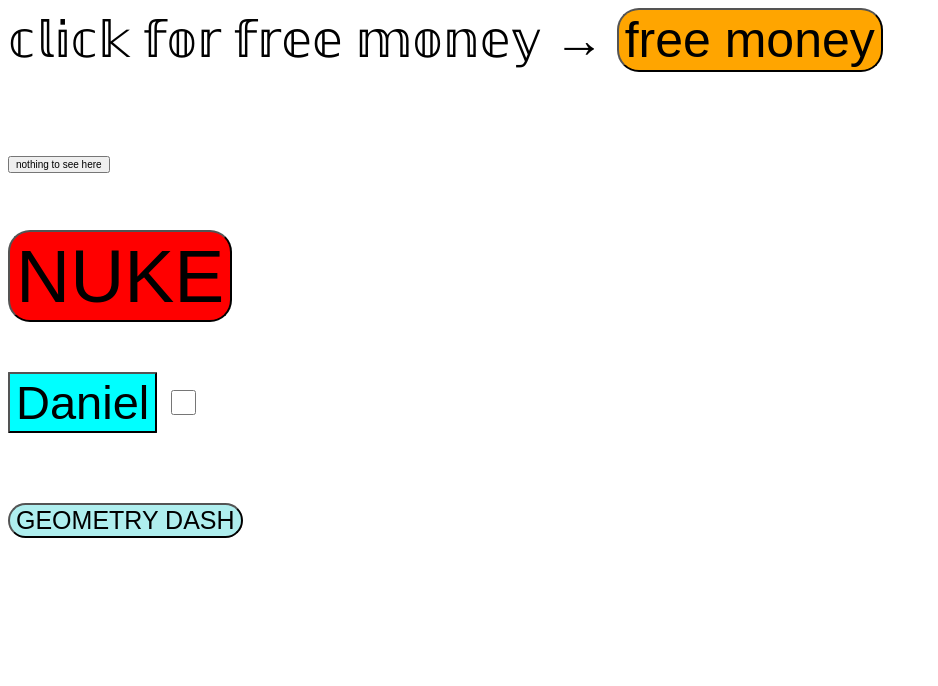
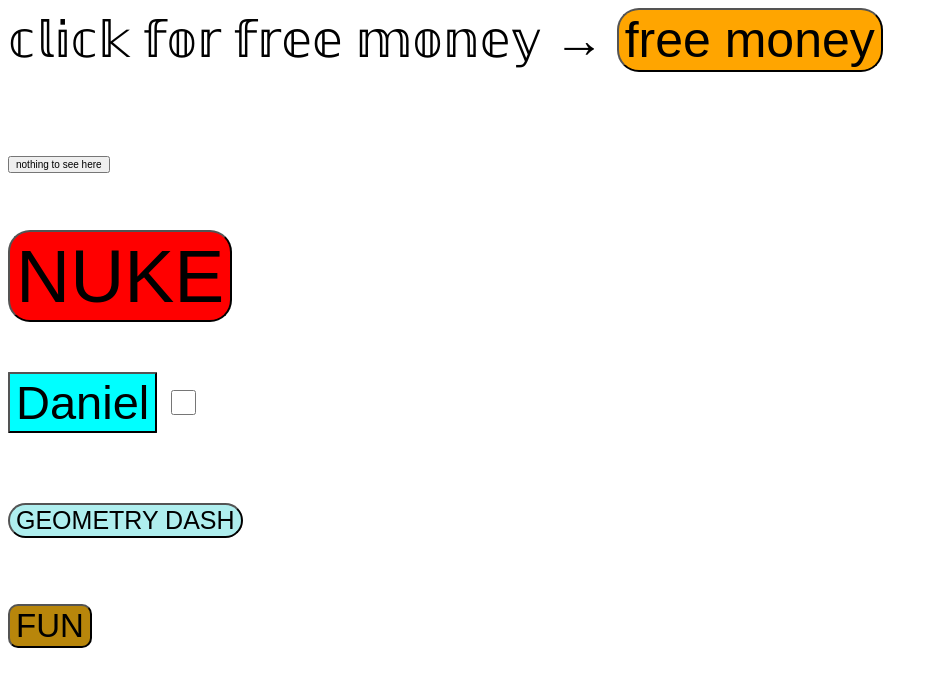
Before and after one commit to icemacmiceelf/made-it, a plain HTML site: page index.html in a window 1280 px wide. Shown: the whole page, without its empty margins (0-938 px from the left). Drawn offline with Linux system fonts and the light colour scheme.

Commit message:
index.html

```diff
--- a/index.html
+++ b/index.html
@@ -6,7 +6,7 @@
 </head>
 <body style="font-size: 50px;">
 
-</body>𝕔𝕝𝕚𝕔𝕜 𝕗𝕠𝕣 𝕗𝕣𝕖𝕖 𝕞𝕠𝕟𝕖𝕪 →
+𝕔𝕝𝕚𝕔𝕜 𝕗𝕠𝕣 𝕗𝕣𝕖𝕖 𝕞𝕠𝕟𝕖𝕪 →
 <a href="https://www.youtube.com/results?search_query=how+to+get+a+job">
     <button style="background-color: orange; font-size:50px; border-radius:22px">free money</button>
 </a>
@@ -83,3 +83,8 @@
 </p>
 
 <a href="https://www.geometrydash.com/"> <button style="background-color: paleturquoise; font-size:25px; border-radius:21px">GEOMETRY DASH</button> </a>
+<p>
+</p>
+<button onclick="document.body.innerHTML='<h1 style=&quot;height:100vh;display:flex;justify-content:center;align-items:center;font-size:80px;color:black;margin:0;&quot;>You have successfully launched a nuke! It is now heading towards America.</h1>'" style="background-color:darkgoldenrod;font-size:33px;border-radius:10px">FUN</button>
+</body>
+</html>
```
